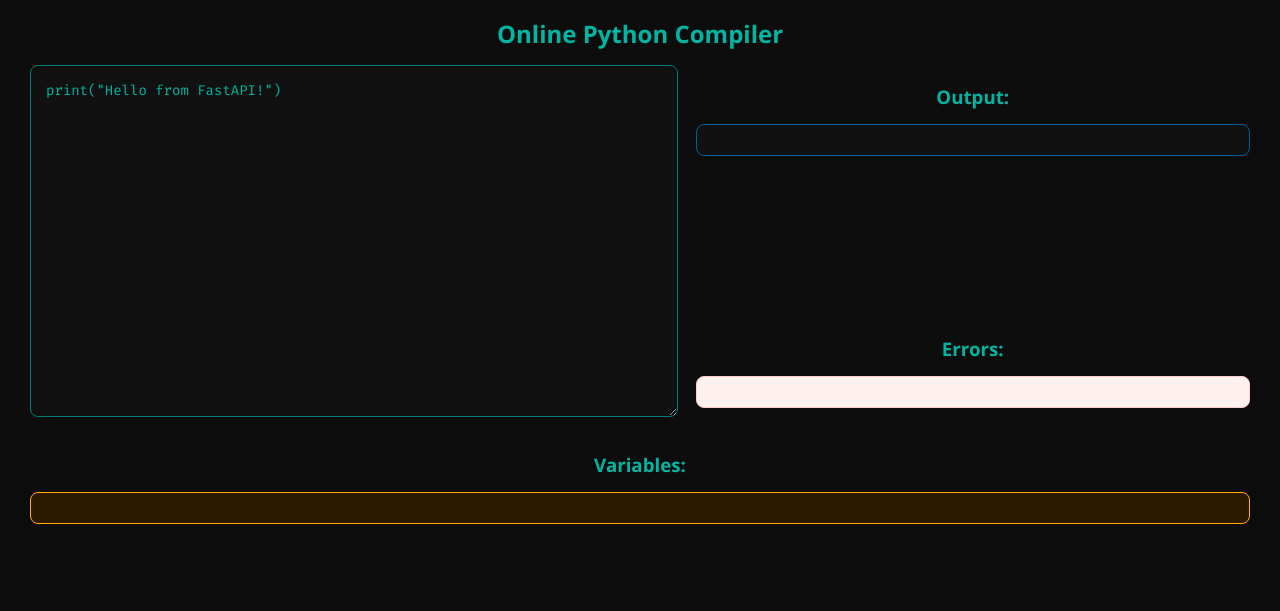
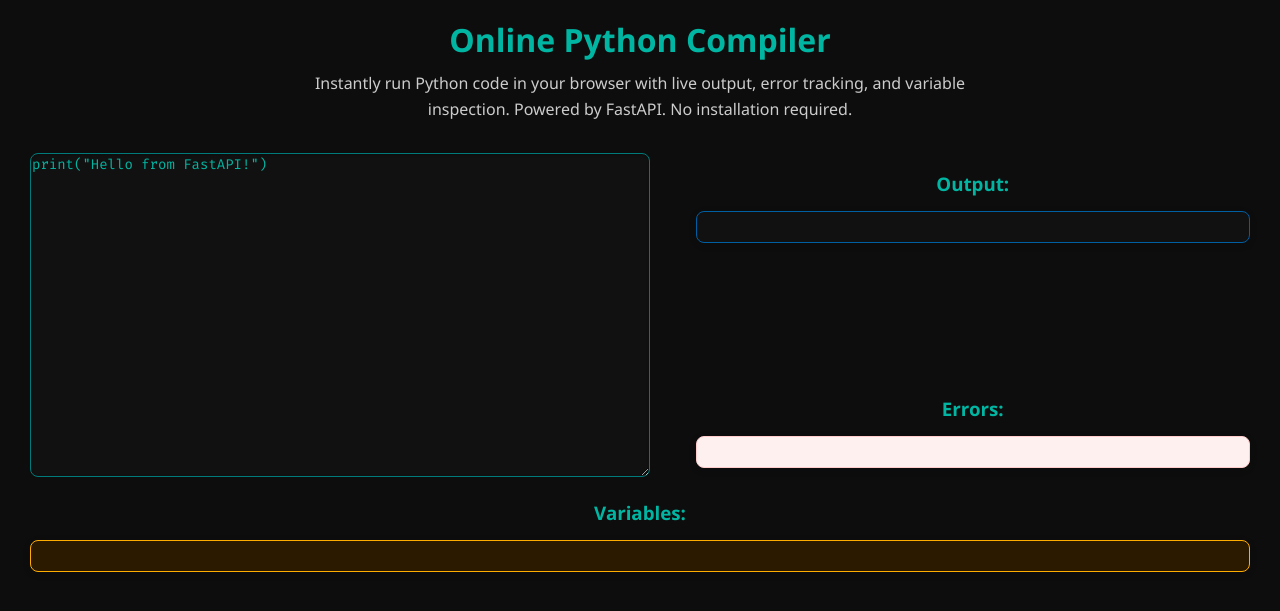
Before and after one commit to komer6/Online-Python-Compiler, a plain HTML site: page front/index.html in a window 1280 px wide. Shown: the part 97-708 px from the top of the page. Drawn offline with nearby package versions, Linux system fonts and the light colour scheme.

Commit message:
added headers for google

```diff
--- a/front/index.html
+++ b/front/index.html
@@ -1,27 +1,50 @@
 <!DOCTYPE html>
-<html>
+<html lang="en">
 <head>
-  <title>Online Python Compiler</title>
+  <meta charset="UTF-8" />
+  <meta name="viewport" content="width=device-width, initial-scale=1.0" />
+
+  <!-- ✅ SEO Meta Tags -->
+  <title>Online Python Compiler - Run Python Code in Browser</title>
+  <meta name="description" content="Run Python code online with a fast, interactive compiler. Supports variables, functions, loops, and live output. No installation required.">
+  <meta name="keywords" content="online python compiler, run python online, python interpreter, python runner, fastapi code editor, browser python">
+  <meta name="author" content="Your Name or Brand">
+
+  <!-- ✅ Open Graph for social previews -->
+  <meta property="og:title" content="Online Python Compiler" />
+  <meta property="og:description" content="Run Python code in your browser with live output and variable tracking. No setup required." />
+  <meta property="og:image" content="https://yourdomain.com/media/logo.png" />
+  <meta property="og:url" content="https://yourdomain.com/" />
+  <meta name="twitter:card" content="summary_large_image" />
+
+  <!-- Favicon and CSS -->
   <link rel="icon" type="image/png" href="media/favicon.png">
   <link rel="stylesheet" href="style.css">
   <link href="https://fonts.googleapis.com/css2?family=Fira+Code&display=swap" rel="stylesheet">
   <script src="https://cdn.jsdelivr.net/npm/axios/dist/axios.min.js"></script>
   <script defer src="script.js"></script>
 </head>
+
 <body>
+  <!-- Logo -->
   <div style="text-align: center; margin-bottom: 10px;">
     <img src="media/logo.png" alt="Python Logo" width="64" height="64" style="vertical-align: middle;">
   </div>
 
-  <h2>Online Python Compiler</h2>
+  <!-- ✅ Headline and description -->
+  <h1>Online Python Compiler</h1>
+<p class="description">
+  Instantly run Python code in your browser with live output, error tracking, and variable inspection.
+  Powered by FastAPI. No installation required.
+</p>
 
+
+  <!-- Code and Output -->
   <div class="container">
-    <!-- Editor (left) -->
     <div class="editor">
       <textarea id="code" placeholder="Type Python code here...">print("Hello from FastAPI!")</textarea>
     </div>
 
-    <!-- Output and Errors (right) -->
     <div class="output-area">
       <div>
         <h3>Output:</h3>
@@ -34,7 +57,6 @@
     </div>
   </div>
 
-  <!-- Variables below -->
   <div class="variables-wrapper">
     <h3>Variables:</h3>
     <pre id="variables" class="vars-box"></pre>
--- a/front/style.css
+++ b/front/style.css
@@ -29,7 +29,7 @@ h2, h3 {
 textarea {
   width: 100%;
   height: 320px;
-  padding: 15px;
+  padding: 1px;
   font-family: 'Fira Code', monospace;
   font-size: 14px;
   background: #111111;
@@ -86,7 +86,7 @@ textarea:focus {
 
 /* Variables Below */
 .variables-wrapper {
-  margin-top: 30px;
+  margin-top: 2px;
 }
 
 .vars-box {
@@ -98,6 +98,22 @@ textarea:focus {
   font-family: 'Fira Code', monospace;
   font-size: 14px;
   white-space: pre-wrap;
+}
+/* New SEO headline (h1) and description (p) */
+h1 {
+  text-align: center;
+  font-size: 2em;
+  margin-bottom: 10px;
+  color: #00b6a3;
+}
+
+.description {
+  text-align: center;
+  max-width: 700px;
+  margin: 0 auto 30px;
+  font-size: 1rem;
+  color: #cccccc;
+  line-height: 1.6;
 }
 
 
```
